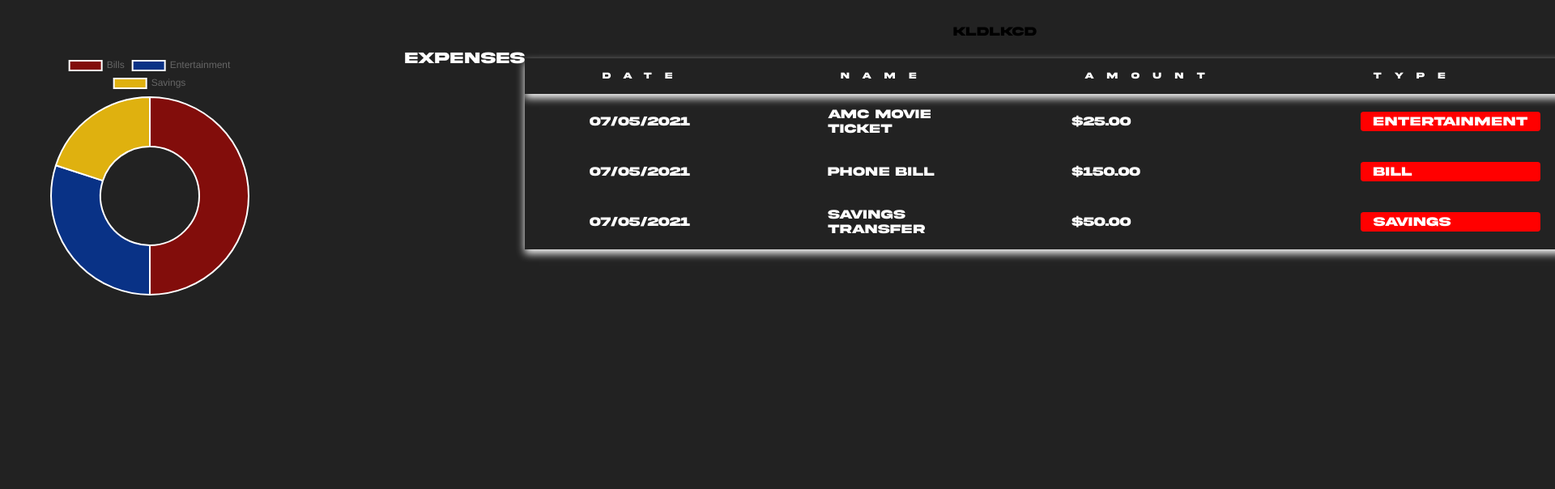
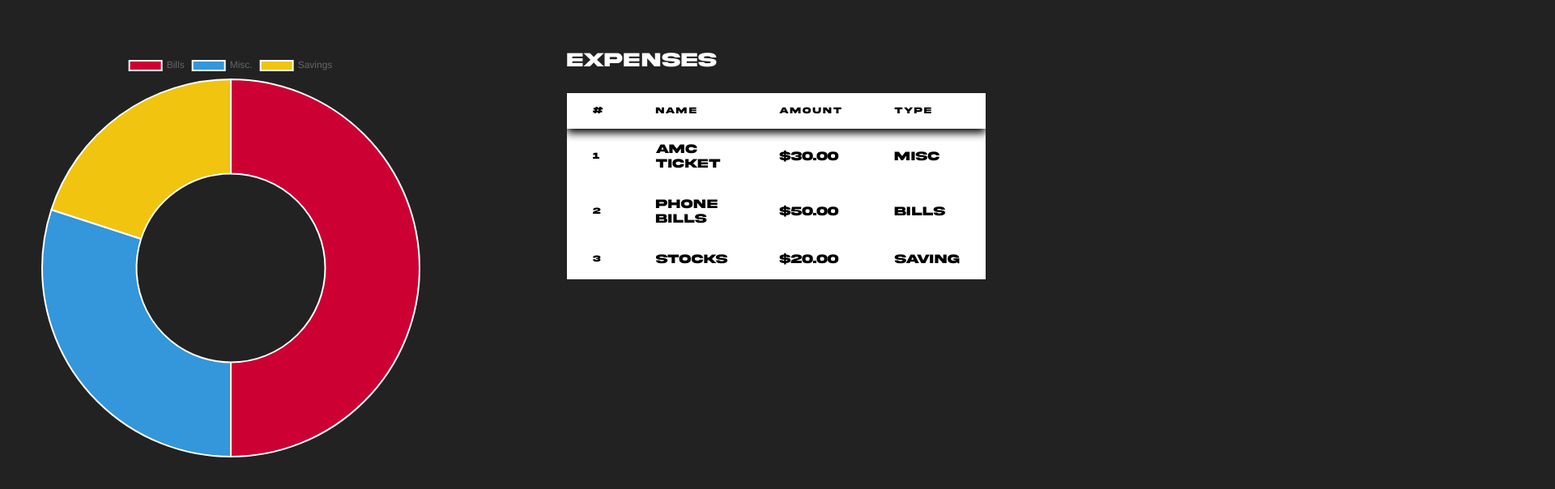
Before and after one commit to joshandretti/Budget-Buddy, a plain HTML site: page index.html in a window 1280 px wide. Shown: the part 76-680 px from the top of the page at 81% size, 1920 px wide, since content can reach past the window. Drawn offline with nearby package versions, Linux system fonts and the light colour scheme.

Commit message:
built some amazing functionality

```diff
--- a/index.html
+++ b/index.html
@@ -6,6 +6,7 @@
     <title>Budget Buddy | Your Friend Who Helps You Save Money</title>
     <script src="https://cdnjs.cloudflare.com/ajax/libs/Chart.js/3.4.0/chart.min.js"></script>
     <link rel="stylesheet" href="style.css"/>
+
   </head>
 
   <body>
@@ -16,49 +17,46 @@
       <canvas id="doughnut-chart"></canvas>
     </div>
 
+  <div id="column">
+
     <div class="expenses">
       <h2>Expenses</h2>
    </div>
 
     <div class="budget">
-      <table>
+      <table class="table table-striped table-dark">
         <thead>
           <tr>
-            <th>Date</th>
-            <th>Name</th>
-            <th>Amount</th>
-            <th>Type</th>
+            <th scope="col">#</th>
+            <th scope="col">Name</th>
+            <th scope="col">Amount</th>
+            <th scope="col">Type</th>
           </tr>
         </thead>
         <tbody>
           <tr>
-            <td>07/05/2021</td>
-            <td>AMC Movie Ticket</td>
-            <td>$25.00</td>
-            <td>
-              <p class="chart chart-indicator-entertainment">Entertainment</p>
-              </td>
+            <th scope="row">1</th>
+            <td>AMC Ticket</td>
+            <td>$30.00</td>
+            <td>Misc</td>
           </tr>
           <tr>
-            <td>07/05/2021</td>
-            <td>Phone Bill</td>
-            <td>$150.00</td>
-            <td>
-              <p class="chart chart-indicator-bill">Bill</p>
-              </td>
+            <th scope="row">2</th>
+            <td>Phone Bills</td>
+            <td>$50.00</td>
+            <td>Bills</td>
           </tr>
           <tr>
-            <td>07/05/2021</td>
-            <td>Savings Transfer</td>
-            <td>$50.00</td>
-            <td>
-              <p class="chart chart-indicator-savings">Savings</p>
-              </td>
+            <th scope="row">3</th>
+            <td>Stocks</td>
+            <td>$20.00</td>
+            <td>Saving</td>
           </tr>
         </tbody>
       </table>
     </div>
-kldlkcd
+  </div>
+
   </div>
 
     <script src="script.js"></script>
--- a/script.js
+++ b/script.js
@@ -2,11 +2,11 @@
 new Chart(document.getElementById("doughnut-chart"), {
   type: 'doughnut',
   data: {
-    labels: ["Bills", "Entertainment", "Savings"],
+    labels: ["Bills", "Misc.", "Savings"],
     datasets: [
       {
         label: "Budget Buddy",
-        backgroundColor: ["#820d0b","#093286", "#dfb10f"],
+        backgroundColor: ["#cc0033","#3496db", "#f1c40f"],
         data: [50,30,20]
       }
     ]
--- a/style.css
+++ b/style.css
@@ -23,17 +23,13 @@ h1 {
   }
 
 h2 {
-    font-size: 20px;
+    font-size: 25px;
     float: left;
     padding-top: 30px;
     padding-left: 10px;
     margin-left: 120px;
     text-align: center;
   }
-
-.expenses {
-  color: white;
-}
 
 #container {
     display: flex;
@@ -44,55 +40,40 @@ h2 {
   margin: 35px;
 }
 
+#column {
+
+  flex-direction: column;
+}
+
+.expenses {
+  color: white;
+}
+
 .budget{
-  color: white;
-  height: 40vh;
-  display: grid;
-  justify-content: center;
-  align-items: center;
+  padding-top: 50px;
+  padding-left: 95px;
+  width: 150px;
+  margin: 35px;
 }
 
 table {
   border-collapse: collapse;
-  box-shadow: 0 5px 10px 0;
+  background-color: white;
   text-align: left;
   overflow: hidden;
-}
 
-thead {
-  box-shadow: 0 5px 10px 0;
-}
-
-th {
-  padding: 1rem 6rem;
-  letter-spacing: 1.0rem;
-  font-size: 0.7rem;
-  font-weight: 900;
-}
-
-td {
-  padding: 1rem 5rem;
-}
-
-.chart {
-  border-radius: 0.23em;
-  background-color: red;
-  padding: 0.2rem 1rem;
-  text-align; center;
-
-  &-entertainment {
-    background-color: #fff0c2;
-    color: #a68b00;
+  thead {
+    box-shadow: 0 5px 10px ;
   }
 
-  &-bills {
-    background-color: #fff0c2;
-    color: #a68b00;
+  th {
+    padding: 1rem 2rem;
+    text-transform: uppercase;
+    letter-spacing: 0.1rem;
+    font-size: 0.7rem;
+    font-weight: 900;
   }
 
-  &-savings {
-    background-color: #fff0c2;
-    color: #a68b00;
+  td {
+    padding: 1rem 2rem;
   }
-
-}
```
Also changed, not shown: 2 other files.
